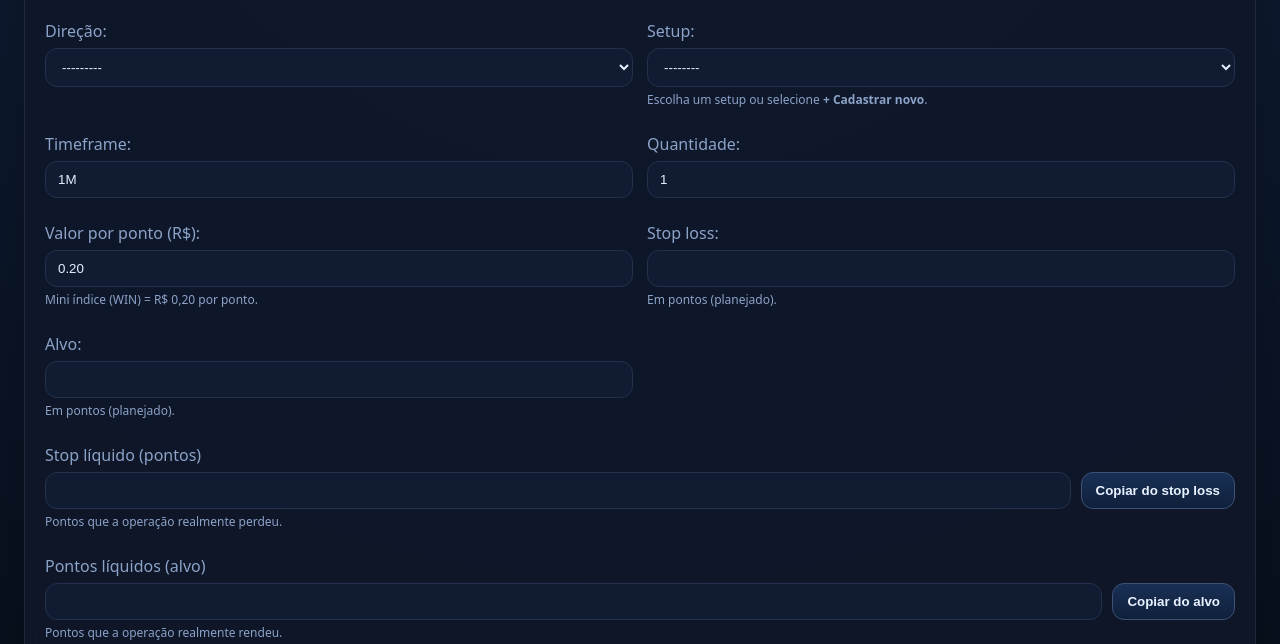
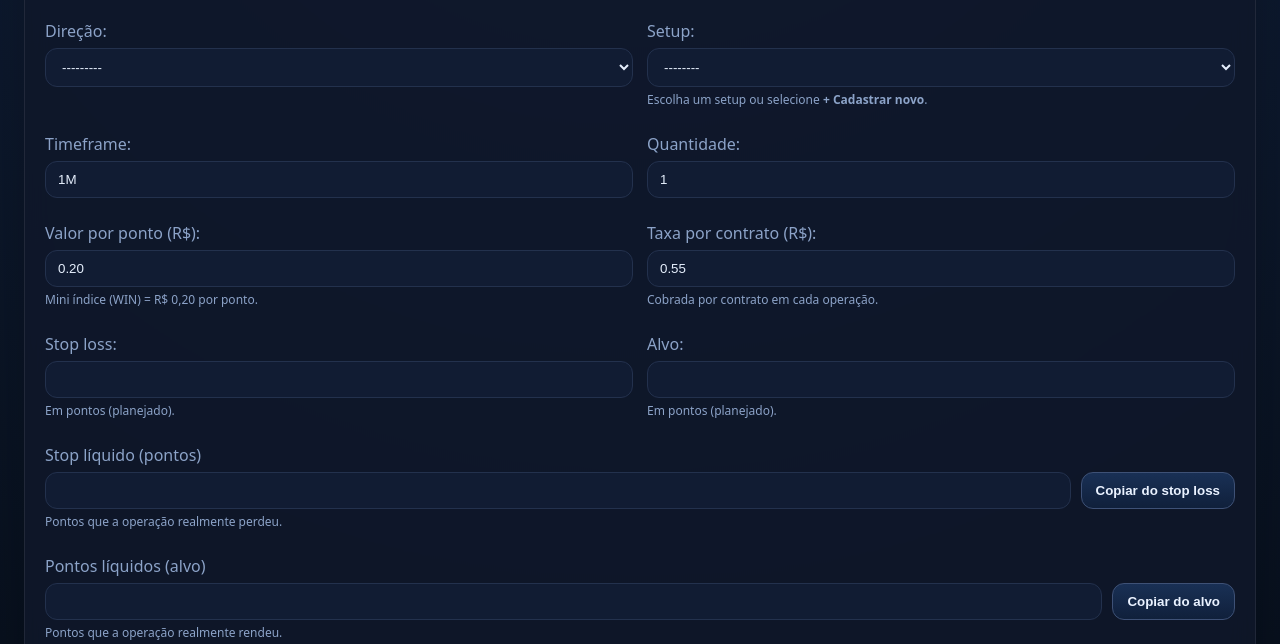
Before and after one commit to fabianopolone123/DIARIOTRADE, a Django app: page /trades/new/ in a window 1280 px wide. Shown: the part 393-1037 px from the top of the page. Run offline with Django 5.2, Linux system fonts and the light colour scheme; the visitor is signed in with stand-in values (Sample User, id 1); data that the repository does not hold is empty.

Commit message:
Adiciona taxa por contrato no calculo do P&L
Taxa padrao de R$0,55 por contrato por operacao, descontada do P&L.
Valor herdado do ultimo trade cadastrado, assim como o valor por ponto.

```diff
--- a/journal/forms.py
+++ b/journal/forms.py
@@ -36,6 +36,7 @@ class TradeForm(forms.ModelForm):
         self.fields["stop_points_net"].label = "Stop líquido (pontos)"
         self.fields["target_points_net"].label = "Pontos líquidos (alvo)"
         self.fields["point_value"].label = "Valor por ponto (R$)"
+        self.fields["fee_per_contract"].label = "Taxa por contrato (R$)"
 
         if setup_choices is None:
             setup_choices = list(
@@ -74,6 +75,7 @@ class TradeForm(forms.ModelForm):
             "timeframe",
             "quantity",
             "point_value",
+            "fee_per_contract",
             "stop_loss",
             "stop_points_net",
             "target_price",
@@ -101,6 +103,7 @@ class TradeForm(forms.ModelForm):
             "timeframe": forms.TextInput(attrs={"class": "input"}),
             "quantity": forms.NumberInput(attrs={"class": "input", "step": "0.01"}),
             "point_value": forms.NumberInput(attrs={"class": "input", "step": "0.0001"}),
+            "fee_per_contract": forms.NumberInput(attrs={"class": "input", "step": "0.0001"}),
             "stop_loss": forms.NumberInput(attrs={"class": "input", "step": "0.01"}),
             "stop_points_net": forms.NumberInput(attrs={"class": "input", "step": "0.01"}),
             "target_price": forms.NumberInput(attrs={"class": "input", "step": "0.01"}),
--- a/journal/models.py
+++ b/journal/models.py
@@ -28,6 +28,7 @@ class Trade(models.Model):
     stop_points_net = models.DecimalField(max_digits=14, decimal_places=2, blank=True, null=True, verbose_name="stop líquido (pontos)")
     target_points_net = models.DecimalField(max_digits=14, decimal_places=2, blank=True, null=True, verbose_name="pontos líquidos (alvo)")
     point_value = models.DecimalField(max_digits=14, decimal_places=4, default=Decimal("0.20"), verbose_name="valor por ponto (R$)")
+    fee_per_contract = models.DecimalField(max_digits=14, decimal_places=4, default=Decimal("0.55"), verbose_name="taxa por contrato (R$)")
     fees = models.DecimalField(max_digits=14, decimal_places=2, default=0, verbose_name="taxas")
     planned_trade = models.BooleanField(default=True, verbose_name="operação planejada")
     market_context = models.TextField(blank=True, verbose_name="contexto de mercado")
--- a/journal/views.py
+++ b/journal/views.py
@@ -28,9 +28,11 @@ def _compute_metrics(trade):
     exit_price = trade.exit_price if trade.exit_price is not None else entry
     qty = trade.quantity or Decimal("0")
     point_value = trade.point_value if trade.point_value is not None else Decimal("1")
+    fee_per_contract = trade.fee_per_contract if trade.fee_per_contract is not None else Decimal("0")
     stop_points = abs(trade.stop_loss or Decimal("0"))
     target_points = abs(trade.target_price or Decimal("0"))
-    fees = trade.fees or Decimal("0")
+    fees = fee_per_contract * qty
+    trade.fees = fees
     side = Decimal("1") if trade.direction == "Compra" else Decimal("-1")
 
     if trade.target_points_net is not None:
@@ -173,6 +175,7 @@ class TradeCreateView(LoginRequiredMixin, CreateView):
         if last_trade:
             initial["quantity"] = last_trade.quantity
             initial["point_value"] = last_trade.point_value
+            initial["fee_per_contract"] = last_trade.fee_per_contract
             initial["stop_loss"] = last_trade.stop_loss
             initial["target_price"] = last_trade.target_price
         if last_trade_with_context and last_trade_with_context.market_context:
--- a/templates/journal/trade_detail.html
+++ b/templates/journal/trade_detail.html
@@ -33,6 +33,8 @@
         <div><dt>Timeframe</dt><dd>{{ object.timeframe|default:"-" }}</dd></div>
         <div><dt>Quantidade</dt><dd>{{ object.quantity|floatformat:2 }}</dd></div>
         <div><dt>Valor por ponto</dt><dd>R$ {{ object.point_value|floatformat:2 }}</dd></div>
+        <div><dt>Taxa por contrato</dt><dd>R$ {{ object.fee_per_contract|floatformat:2 }}</dd></div>
+        <div><dt>Taxas totais</dt><dd>R$ {{ object.fees|floatformat:2 }}</dd></div>
         <div><dt>Stop loss</dt><dd>{{ object.stop_loss|default:"-" }}</dd></div>
         <div><dt>Stop líquido</dt><dd>{{ object.stop_points_net|default:"-" }}</dd></div>
         <div><dt>Alvo</dt><dd>{{ object.target_price|default:"-" }}</dd></div>
--- a/templates/journal/trade_form.html
+++ b/templates/journal/trade_form.html
@@ -48,6 +48,7 @@
       <div class="field">{{ form.timeframe.label_tag }}{{ form.timeframe }}{{ form.timeframe.errors }}</div>
       <div class="field">{{ form.quantity.label_tag }}{{ form.quantity }}{{ form.quantity.errors }}</div>
       <div class="field">{{ form.point_value.label_tag }}{{ form.point_value }}{{ form.point_value.errors }}<small class="hint">Mini índice (WIN) = R$ 0,20 por ponto.</small></div>
+      <div class="field">{{ form.fee_per_contract.label_tag }}{{ form.fee_per_contract }}{{ form.fee_per_contract.errors }}<small class="hint">Cobrada por contrato em cada operação.</small></div>
       <div class="field">{{ form.stop_loss.label_tag }}{{ form.stop_loss }}{{ form.stop_loss.errors }}<small class="hint">Em pontos (planejado).</small></div>
       <div class="field">{{ form.target_price.label_tag }}{{ form.target_price }}{{ form.target_price.errors }}<small class="hint">Em pontos (planejado).</small></div>
       <div class="field field-wide">
```
Also changed, not shown: journal/migrations/0005_trade_fee_per_contract.py (added).
